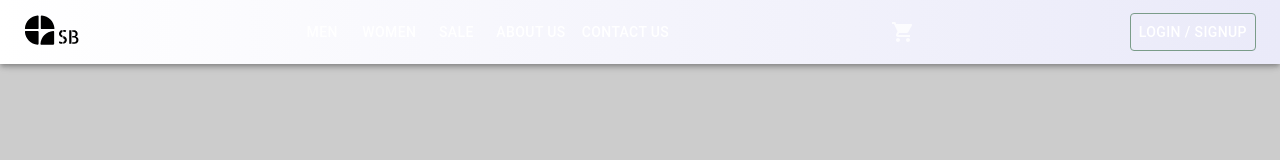
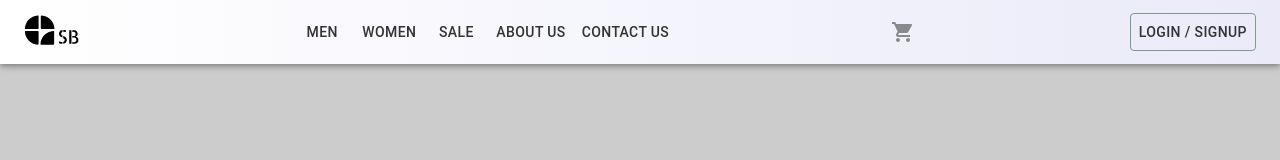
Before and after one commit to sachinbhoir4u/online-store, a React (Vite) app: page / in a window 1280 px wide. Shown: the top 160 px of the page. Built offline with nearby package versions, Linux system fonts and the light colour scheme.

Commit message:
Header ui changes

```diff
--- a/src/components/Header.jsx
+++ b/src/components/Header.jsx
@@ -34,11 +34,11 @@ const Header = () => {
     return (
         <AppBar position="fixed" sx={{ width: '100%', height: '64px', backgroundImage: 'linear-gradient(to right, #FFFFFF, #eaeaf9)' }}>
             <Toolbar sx={{ display: 'flex', justifyContent: 'space-between', alignItems: 'center' }}>
-                <Link to="/home" style={{ textDecoration: 'none', color: 'white', display: 'flex', alignItems: 'center' }}>
+                <Link to="/home" style={{ textDecoration: 'none', display: 'flex', alignItems: 'center' }}>
                     <img src={logo} width="60" height="50" alt="Logo" />
                 </Link>
 
-                <Box sx={{ display: { xs: 'none', sm: 'flex' }, width: 'auto', '&:hover > .MuiButton-root': { color: '#ffffff' } }}>
+                <Box sx={{ color: '#333333', display: { xs: 'none', sm: 'flex' }, width: 'auto', '&:hover > .MuiButton-root': { color: '#333333' } }}>
                 {menuItems.map((item) => (
                     <Button className='menu-item' key={item.label} color="inherit" component={Link} to={item.to}>
                         {item.label}
@@ -46,14 +46,14 @@ const Header = () => {
                 ))}
                 </Box>
 
-                <IconButton className='cart-icon' color="inherit" component={Link} to="/cart">
+                <IconButton className='cart-icon' component={Link} to="/cart">
                     <Badge badgeContent={0} color="error">
                         <ShoppingCartIcon />
                     </Badge>
                 </IconButton>
 
                 {location.pathname === '' || location.pathname === '/login' || location.pathname === '/signup' ? '' :<Box sx={{ width: 'auto', float: 'right' }}>
-                    <Button key={'login'} color="inherit" component={Link} to={isLoggedIn ? '/' : '/login'} sx={{ color: '#fffff', border: '1px solid #7a9c89', '&:hover': { color: '#ffffff', borderColor: '#ffffff' } }} onClick={isLoggedIn ? handleLogout : undefined}>
+                    <Button key={'login'} color="inherit" component={Link} to={isLoggedIn ? '/' : '/login'} sx={{ color: '#333333', border: '1px solid #7a9c89', '&:hover': { color: '#333333', borderColor: '#999999' } }} onClick={isLoggedIn ? handleLogout : undefined}>
                         { isLoggedIn ? 'Logout' : 'Login / Signup' }
                     </Button>
                 </Box>}
```
